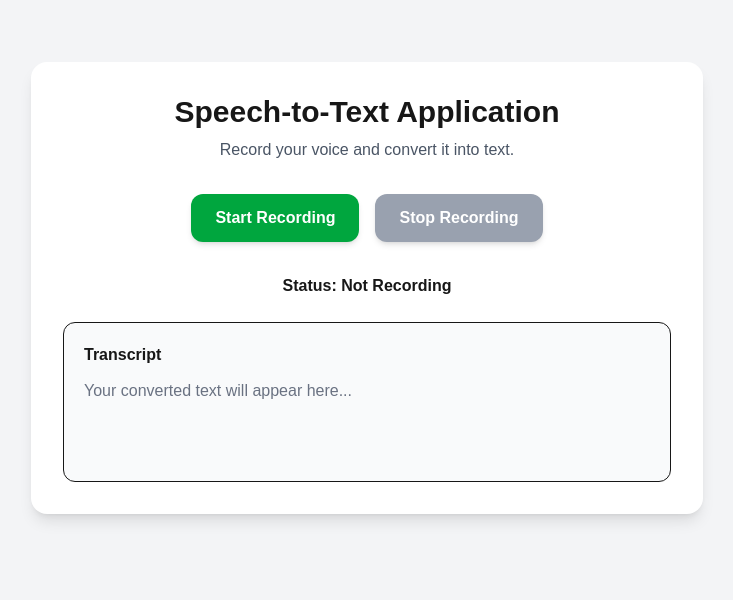
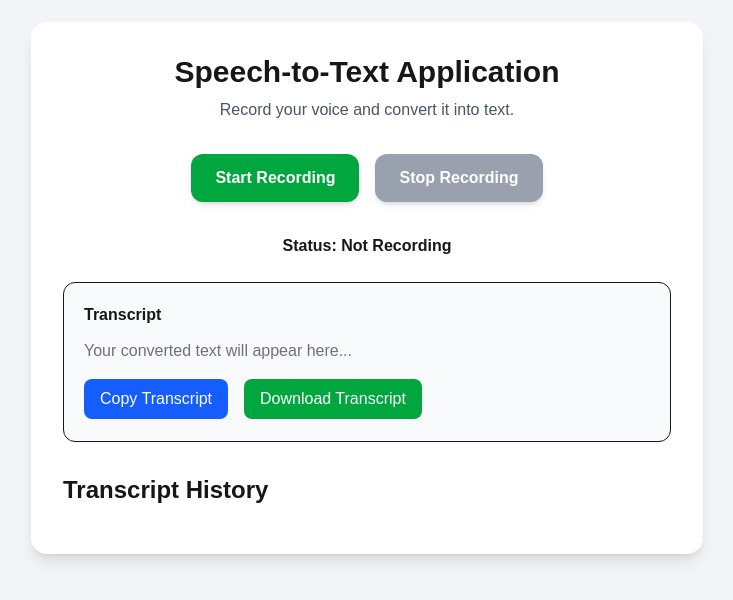
Before and after one commit to ashutosh-zacb/speech-to-text-app, a Next.js app in the folder frontend/: page / in a window 1280 px wide. Shown: the part 112-712 px from the top of the page, without its empty margins (273-1006 px from the left). Built offline with nearby package versions, Linux system fonts and the light colour scheme.

Commit message:
Completed Day 6 and Day 7 transcript features

```diff
--- a/frontend/app/page.tsx
+++ b/frontend/app/page.tsx
@@ -6,6 +6,8 @@ export default function Home() {
   const [isRecording, setIsRecording] = useState(false);
   const [audioURL, setAudioURL] = useState("");
   const [transcript, setTranscript] = useState("Your converted text will appear here...");
+  const [loading, setLoading] = useState(false);
+const [history, setHistory] = useState<string[]>([]);
 
   const mediaRecorderRef = useRef<MediaRecorder | null>(null);
   const chunksRef = useRef<Blob[]>([]);
@@ -29,6 +31,7 @@ export default function Home() {
   const formData = new FormData();
   formData.append("file", audioBlob, "recording.webm");
 
+setLoading(true);
   setTranscript("Uploading audio to backend...");
 
   try {
@@ -40,8 +43,11 @@ export default function Home() {
     const data = await response.json();
 
     setTranscript(data.transcript);
+    setHistory((prev) => [data.transcript, ...prev]);
+setLoading(false);
   } catch (error) {
     setTranscript("Error uploading audio to backend.");
+    setLoading(false);
   }
 };
 
@@ -99,7 +105,44 @@ export default function Home() {
         <div className="border rounded-xl p-5 min-h-40 bg-gray-50">
           <h2 className="font-semibold mb-3">Transcript</h2>
           <p className="text-gray-500">{transcript}</p>
+          <div className="flex gap-4 mt-4">
+  <button
+    onClick={() => navigator.clipboard.writeText(transcript)}
+    className="bg-blue-600 text-white px-4 py-2 rounded-lg"
+  >
+    Copy Transcript
+  </button>
+
+  <a
+    href={`data:text/plain;charset=utf-8,${encodeURIComponent(transcript)}`}
+    download="transcript.txt"
+    className="bg-green-600 text-white px-4 py-2 rounded-lg"
+  >
+    Download Transcript
+  </a>
+</div>
         </div>
+        {loading && (
+  <p className="text-blue-600 mt-4">
+    Processing audio with Deepgram...
+  </p>
+)}
+<div className="mt-8">
+  <h2 className="text-2xl font-bold mb-4">
+    Transcript History
+  </h2>
+
+  <div className="space-y-3">
+    {history.map((item, index) => (
+      <div
+        key={index}
+        className="bg-white border rounded-xl p-4 shadow-sm"
+      >
+        {item}
+      </div>
+    ))}
+  </div>
+</div>
       </div>
     </main>
   );
```
Also changed, not shown: 2 other files (tests, documents, lock files or other folders).
